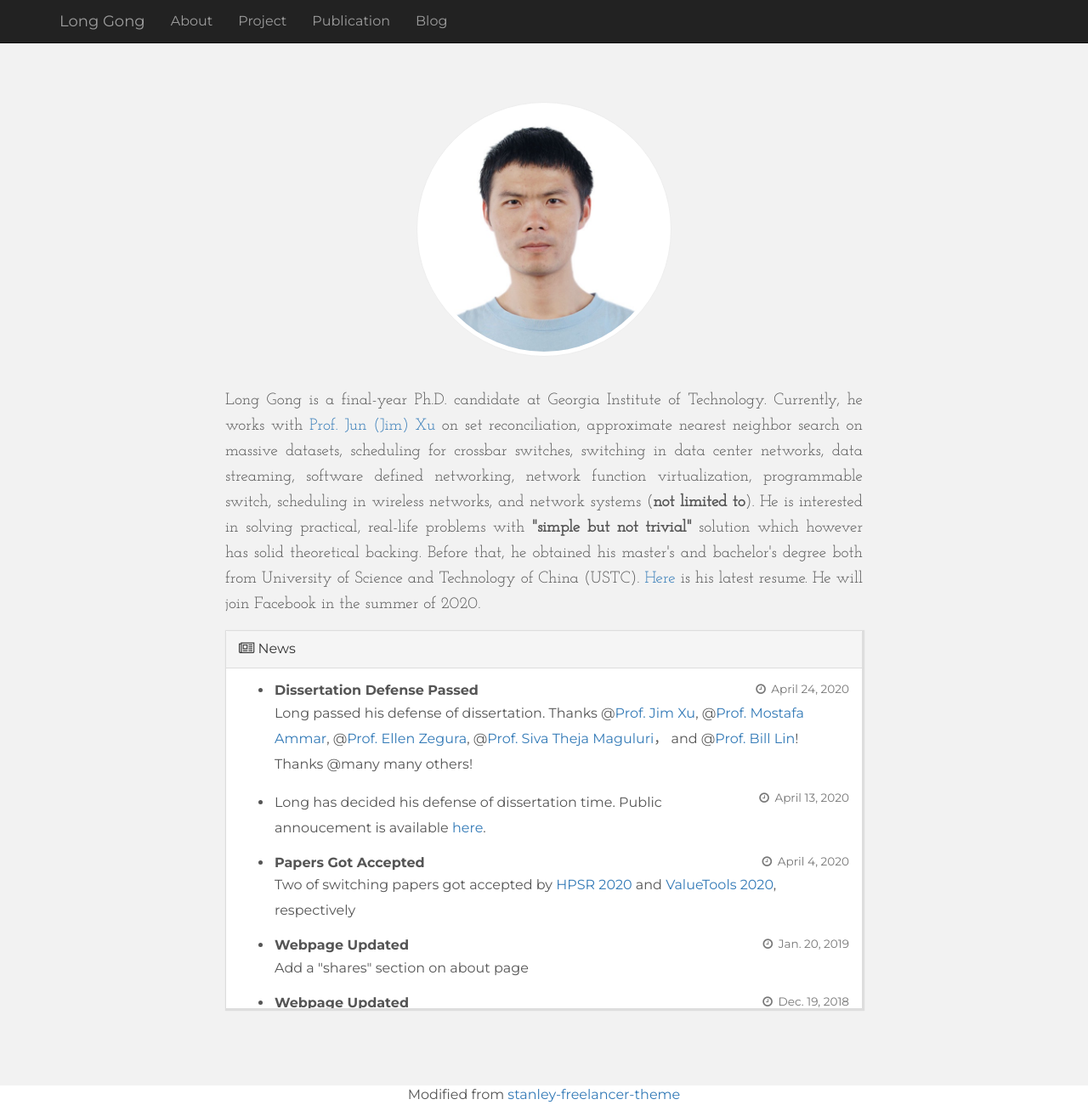
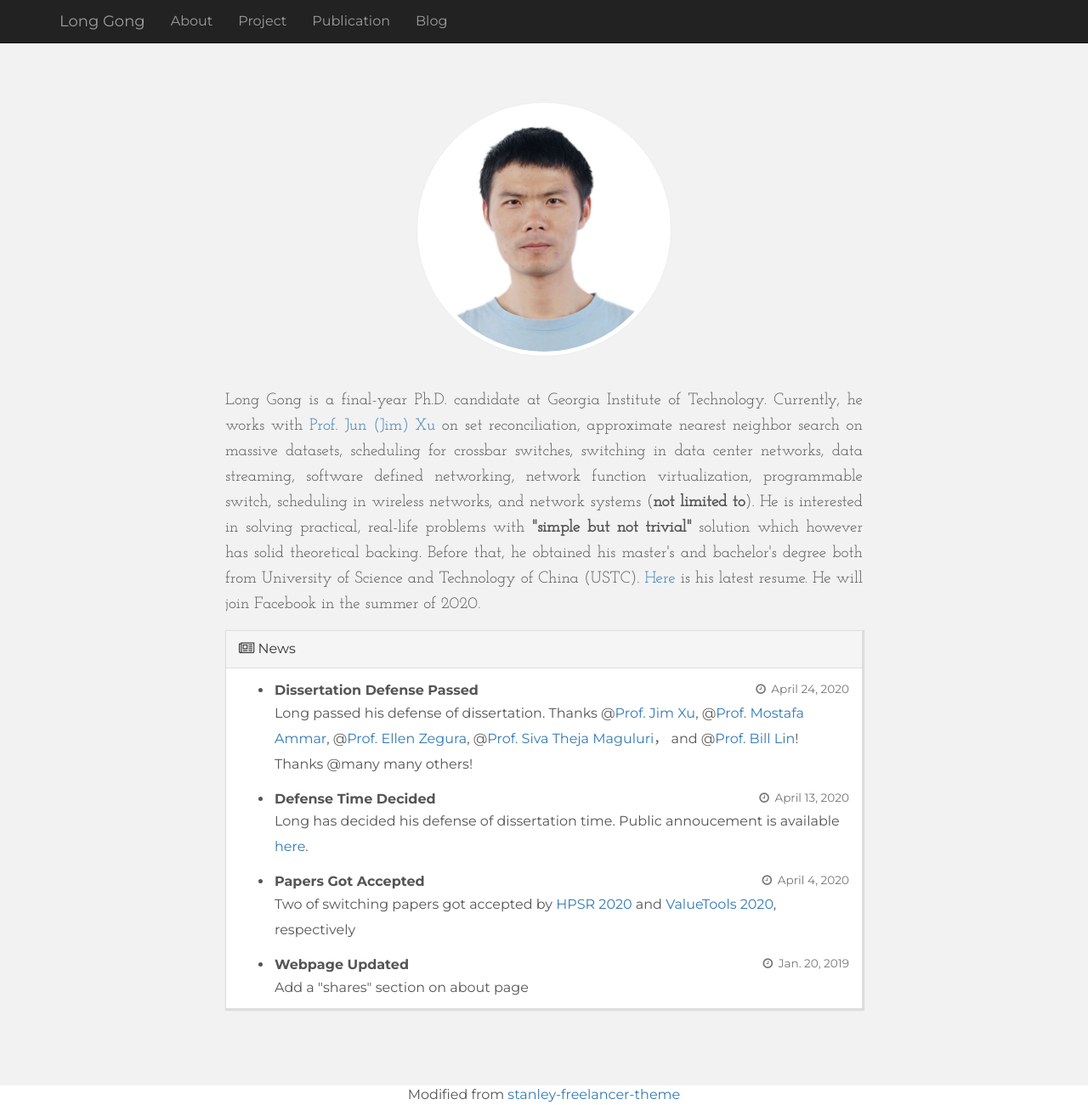
Before and after one commit to lgong30/lgong30.github.io, a Jekyll site: the page built from index.html, in a window 1280 px wide and 1301 px high. Shown: the whole window at 85% size. Built offline with Jekyll 4.4.1, drawn with Linux system fonts in a browser that asks for light colours; nearby versions of some CDN libraries; comment, search, counter and statistics services are not loaded.

Commit message:
updated news

```diff
--- a/_config.yml
+++ b/_config.yml
@@ -110,7 +110,7 @@
   - summary: Dissertation Defense Passed
     time: April 24, 2020
     content: Long passed his defense of dissertation. Thanks @<a href="https://www.cc.gatech.edu/home/jx/" target="_blank">Prof. Jim Xu</a>, @<a href="https://www.cc.gatech.edu/fac/Mostafa.Ammar/index.html" target="_blank">Prof. Mostafa Ammar</a>, @<a href="https://www.zegura.org/" target="_blank">Prof. Ellen Zegura</a>, @<a target="_blank" href="https://sites.google.com/site/sivatheja/">Prof. Siva Theja Maguluri</a>， and @<a target="_blank" href="http://cwcserv.ucsd.edu/~billlin/">Prof. Bill Lin</a>! Thanks @many many others!
-  - Summary: Decided Defense Schedule
+  - summary: Defense Time Decided
     time: April 13, 2020
     content: Long has decided his defense of dissertation time. Public annoucement is available <a href="http://hg.gatech.edu/node/634305" target="_blank">here</a>.
   -  summary: Papers Got Accepted
```
